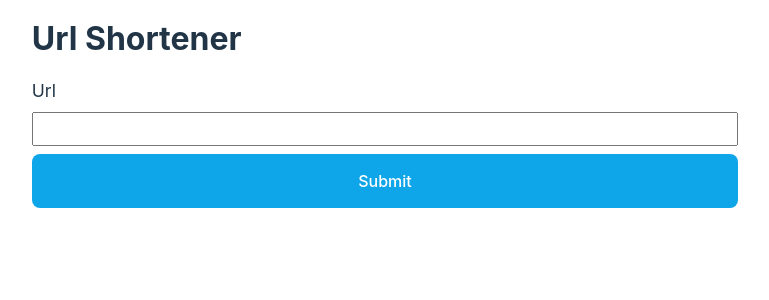
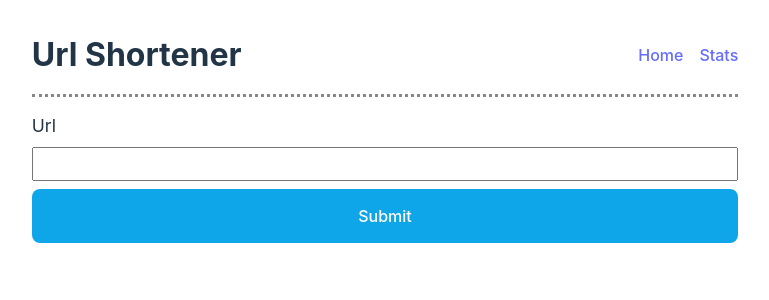
Before and after one commit to JeremyLoh/shortly, a React (Vite) app in the folder frontend/: page / in a window 1280 px wide. Shown: the top 300 px of the page, without its empty margins (255-1024 px from the left). Built offline with nearby package versions, Linux system fonts and the light colour scheme.

Commit message:
feat: add initial url stats page

```diff
--- a/frontend/src/App.tsx
+++ b/frontend/src/App.tsx
@@ -3,12 +3,13 @@ import "./App.css"
 import ShortUrlForm from "./components/ShortUrlForm"
 import { Url } from "./endpoints/createUrl"
 import ShortUrl from "./components/ShortUrl"
+import Header from "./components/Header"
 
 function App() {
   const [url, setUrl] = useState<Url | null>(null)
   return (
     <>
-      <h1>Url Shortener</h1>
+      <Header />
       <ShortUrlForm
         handleCreateUrl={(url) => {
           setUrl(url)
--- a/frontend/src/main.tsx
+++ b/frontend/src/main.tsx
@@ -6,6 +6,7 @@ import "./index.css"
 import NotFoundPage from "./pages/NotFoundPage.tsx"
 import RedirectUrlPage from "./pages/RedirectUrlPage.tsx"
 import { redirectLoader } from "./pages/RedirectUrlLoader.tsx"
+import UrlStatsPage from "./pages/UrlStatsPage.tsx"
 
 const router = createBrowserRouter([
   {
@@ -18,6 +19,10 @@ const router = createBrowserRouter([
     element: <RedirectUrlPage />,
     loader: redirectLoader,
   },
+  {
+    path: "/stats",
+    element: <UrlStatsPage />,
+  },
 ])
 
 createRoot(document.getElementById("root")!).render(
--- /dev/null
+++ b/frontend/src/pages/UrlStatsPage.tsx
@@ -0,0 +1,12 @@
+import Header from "../components/Header"
+
+function UrlStatsPage() {
+  return (
+    <>
+      <Header />
+      <p>TODO add form for getting short url to get statistics</p>
+    </>
+  )
+}
+
+export default UrlStatsPage
```
